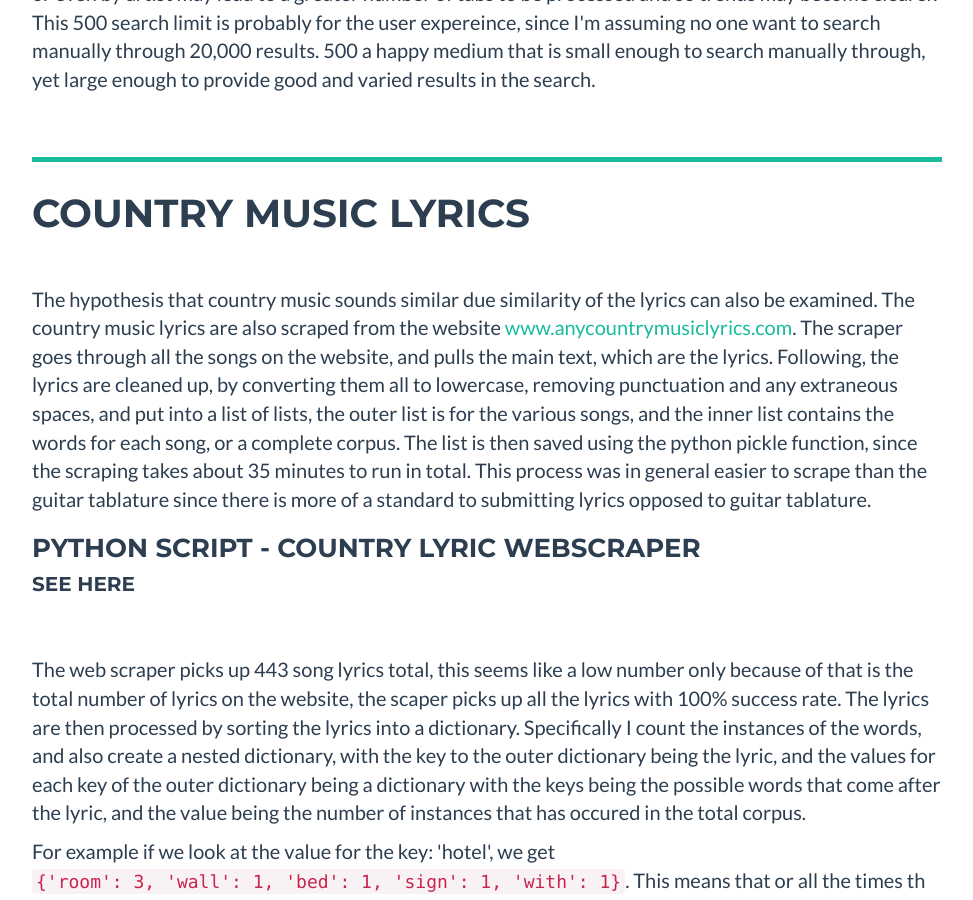
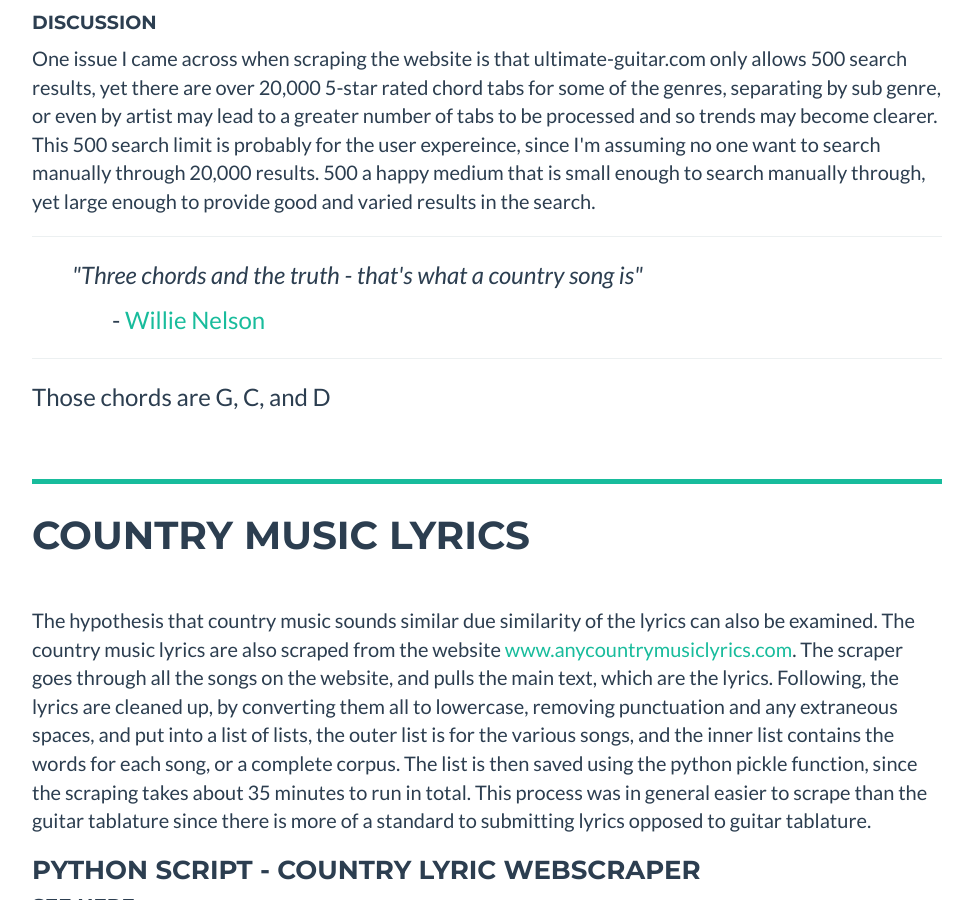
Before and after one commit to moocarme/moocarme.github.io, a Jekyll site: the page riffCode/index.html, which Jekyll copies as it is, in a window 1280 px wide and 900 px high, scrolled down 6901 px. Shown: the whole window, without its empty margins (153-1126 px from the left). Built offline with Jekyll 4.4.1, drawn with Linux system fonts in a browser that asks for light colours; nearby versions of some CDN libraries; library files that are not in the unit come from our copies; some of the changed text lies outside the part shown.

Commit message:
update riffcode with quotes

```diff
--- a/riffCode/index.html
+++ b/riffCode/index.html
@@ -3,7 +3,7 @@
 <html xmlns="http://www.w3.org/1999/xhtml">
 
 <head>
-<link rel="stylesheet" href="/mmoo/style.css">
+<link rel="stylesheet" href="../style.css">
 
 <meta charset="utf-8">
 <meta http-equiv="Content-Type" content="text/html; charset=utf-8" />
@@ -172,7 +172,9 @@ color: #2C3E50;}
 <header>
     <hr class="star-light">
 </header>
-
+<ul><p><big><i>"Country music is just three chords and the truth"</i></big></p></ul>
+<ul><ul><p><big>- <a href="https://en.wikipedia.org/wiki/Harlan_Howard">Harlan Howard</a></big></p></ul></ul>
+<hr>
 <p><br></p>
 <h3>Hypothesis</h3>
 <p>I hypothesize that all country music sounds the same because of similiarities in the components of songs. Specifically, because many country music songs are composed with vocals and guitar, the way the guitar is played and the kinds of lyrics used in the songs may be key components in determining whether or not all country music does sound similar. The way the guitar is played can be determined by the chord progression, and I hypothesize that many country songs all use the same chord progession, whereas in other genres of music, there will be a greater variation of the chord progressions used in songs. I also suspect that the lyrics have some similarity in the words used and a naive-Bayes analysis may be suitable.</p>
@@ -719,7 +721,11 @@ Compared to other genres such as Jazz, which incidentally has the same top 3 cho
 <h4>Discussion</h4>
 <p>
 One issue I came across when scraping the website is that ultimate-guitar.com only allows 500 search results, yet there are over 20,000 5-star rated chord tabs for some of the genres, separating by sub genre, or even by artist may lead to a greater number of tabs to be processed and so trends may become clearer. This 500 search limit is probably for the user expereince, since I'm assuming no one want to search manually through 20,000 results. 500 a happy medium that is small enough to search manually through, yet large enough to provide good and varied results in the search.</p>
-
+<hr>
+<ul><p><big><i>"Three chords and the truth - that's what a country song is"</i></big></p></ul>
+<ul><ul><p><big>- <a href="http://willienelson.com/">Willie Nelson</a></big></p></ul></ul>
+<hr>
+<p><big>Those chords are G, C, and D</big></p>
 <p><br></p>
 <header>
     <hr class="star-light">
```
Also changed, not shown: 2 other files.
